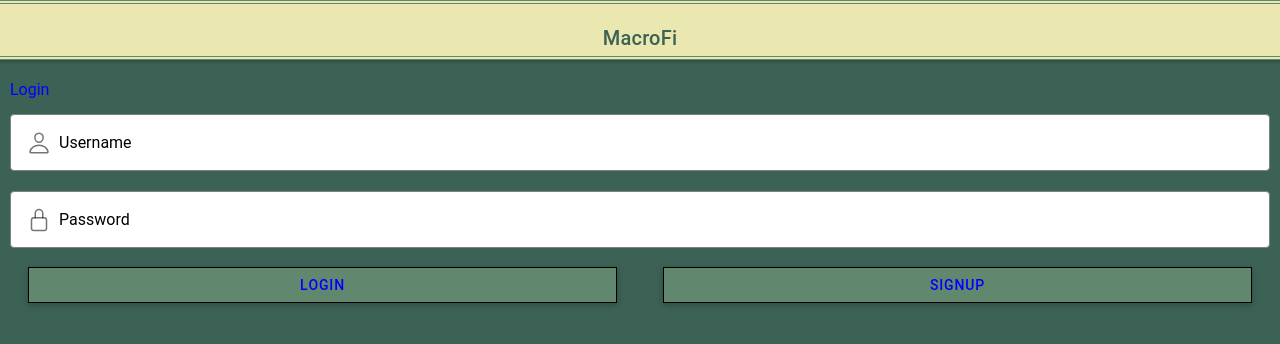
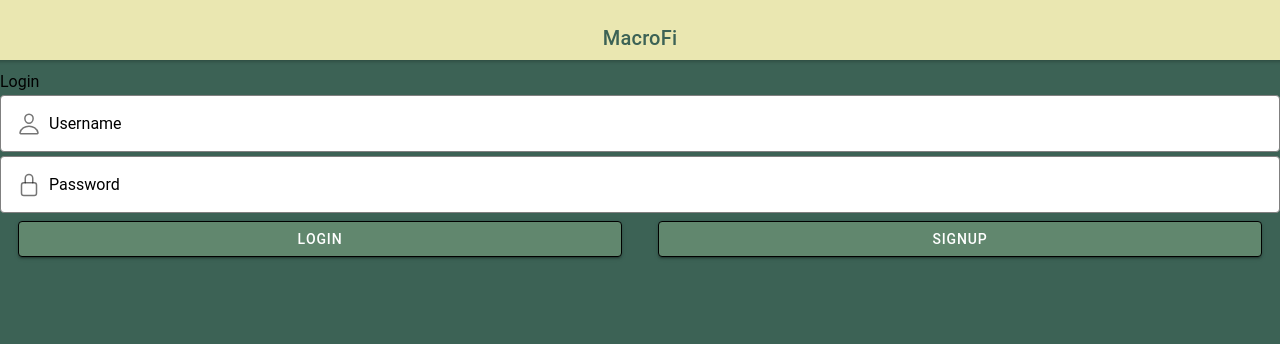
Before and after one commit to MacroFi/MacroFiApp, a React (Create React App) app: page /PeronalDataTab/EditPersonalDataPage in a window 1280 px wide. Shown: the top 344 px of the page. Built offline with nearby package versions, Linux system fonts and the light colour scheme.

Commit message:
Changed UI element styling and padding

```diff
--- a/src/components/PersonalDataInput.tsx
+++ b/src/components/PersonalDataInput.tsx
@@ -127,7 +127,7 @@ const PersonalDataInput: React.FC = () => {
 
   return (
     <React.Fragment>
-      <IonGrid class="ion-padding-vertical">
+      <IonGrid>
         <IonRow>
           <IonCol>
             <IonItem>
@@ -213,9 +213,9 @@ const PersonalDataInput: React.FC = () => {
             </IonItem>
           </IonCol>
         </IonRow>
-      </IonGrid>
 
-      <IonGrid>
+        <IonRow>
+          <IonCol>
             <IonItem lines="full">
               <IonIcon icon={fastFoodOutline} slot="start"></IonIcon>
               <IonLabel>Food Prefrences</IonLabel>
@@ -236,9 +236,11 @@ const PersonalDataInput: React.FC = () => {
                 <IonSelectOption value="thai">Thai</IonSelectOption>
               </IonSelect>
             </IonItem>
-      </IonGrid>
+          </IonCol>
+        </IonRow>
 
-      <IonGrid>
+        <IonRow>
+          <IonCol>
             <IonItem lines="full">
               <IonIcon icon={alertCircleOutline} slot="start"></IonIcon>
               <IonLabel>Dietary Restrictions</IonLabel>
@@ -264,8 +266,9 @@ const PersonalDataInput: React.FC = () => {
                 <IonSelectOption value="no_soy">NO Soy</IonSelectOption>
               </IonSelect>
             </IonItem>
+          </IonCol>
+        </IonRow>
       </IonGrid>
-
       <IonGrid>
         <IonRow>
           <IonCol className="ion-text-center">
--- a/src/pages/HomeTab/HomeTabMainPage.tsx
+++ b/src/pages/HomeTab/HomeTabMainPage.tsx
@@ -10,12 +10,11 @@ import {
   IonButton,
   IonGrid,
   IonItem,
-  IonLabel
+  IonLabel,
 } from "@ionic/react";
 
 import { useRef, useState } from "react";
 import RestaurantCard from "../../components/RestaurantCard";
-
 
 const HomeTabMainPage: React.FC = () => {
   const searchRef = useRef<HTMLIonSearchbarElement>(null);
@@ -72,14 +71,14 @@ const HomeTabMainPage: React.FC = () => {
     <IonPage>
       <IonHeader>
         <IonToolbar>
-          <IonTitle>MacroFi</IonTitle>
+          <IonTitle className="ion-text-center">MacroFi</IonTitle>
         </IonToolbar>
       </IonHeader>
 
       <IonContent fullscreen>
         <IonGrid>
           <IonRow>
-            <IonCol class="ion-text-center">
+            <IonCol className="ion-text-center">
               <IonItem
                 routerLink="/app/HomeTab/MealEntry"
                 routerDirection="forward"
@@ -97,13 +96,8 @@ const HomeTabMainPage: React.FC = () => {
                 inputmode="text"
               ></IonSearchbar>
             </IonCol>
-            <IonCol class="ion-text-center">
-              <IonButton
-                onClick={getSearch}
-                shape="round"
-                fill="solid"
-                size="small"
-              >
+            <IonCol className="ion-text-center">
+              <IonButton onClick={getSearch} fill="solid" size="small">
                 Enter
               </IonButton>
             </IonCol>
--- a/src/pages/PersonalDataTab/EditPersonalDataPage.tsx
+++ b/src/pages/PersonalDataTab/EditPersonalDataPage.tsx
@@ -19,7 +19,7 @@ const EditPersonalDataPage: React.FC = () => {
           <IonButtons slot="start">
             <IonBackButton text=""></IonBackButton>
           </IonButtons>
-          <IonTitle>Personal Data</IonTitle>
+          <IonTitle class="ion-text-center">Personal Data</IonTitle>
         </IonToolbar>
       </IonHeader>
 
--- a/src/pages/css/App.css
+++ b/src/pages/css/App.css
@@ -1,109 +1,58 @@
-ion-button {
-  --background: #61876e;
-  --background-hover: #9ce0be;
-  --background-activated: #88f4be;
-  --background-focused: #88f4be;
 
-  --color: blue;
-
-  --border-radius: 0;
-  --border-color: #000;
-  --border-style: solid;
-  --border-width: 1px;
-
-  --box-shadow: 0 2px 6px 0 rgb(0, 0, 0, 0.25);
-
-  --ripple-color: deeppink;
-
+/* HEADER CSS STYLING */
+ion-title {
+  padding-top: 16px;
+}
+ion-toolbar {
+  --background: #eae7b1;
+  --color: #3c6255;
   --padding-top: 10px;
   --padding-bottom: 10px;
 }
 
-ion-back-button {
-  --padding-top: 18px;
-  --icon-font-size: 20px;
-}
 
-.item {
-  margin: 5px auto;
-}
 
-ion-toolbar {
-  --background: #eae7b1;
-  --color: #3c6255;
 
-  --border-color: #61876e;
-  --border-width: 4px 0;
-  --border-style: double;
-
-  /*--min-height: 80px;*/
+ion-content {
+  --background: #3c6255;
   --padding-top: 10px;
   --padding-bottom: 10px;
 }
-
-ion-content {
-  --background: #3c6255;
-  --background-hover: #9ce0be;
-  --background-activated: #88f4be;
-  --background-focused: #88f4be;
-
-  --color: blue;
-
-  --border-radius: 0;
+ion-button {
+  --background: #61876e;
   --border-color: #000;
   --border-style: solid;
   --border-width: 1px;
-
-  --box-shadow: 0 2px 6px 0 rgb(0, 0, 0, 0.25);
-
   --ripple-color: deeppink;
-
-  --padding-top: 10px;
-  --padding-bottom: 10px;
+}
+ion-back-button {
+  --padding-top: 18px;
+  --icon-font-size: 25px;
+}
+ion-grid {
+  padding: 0;
+  padding-bottom: 2px;
+}
+ion-col {
+  padding: 0;
+  padding-bottom: 2px;
+  padding-top: 2px
 }
 
+
+
+/* Restaurant Card CSS */
+ion-card-title {
+  font-size: 130%;
+}
 img {
   aspect-ratio: 1/1;
   object-fit: cover;
 }
 
-ion-card-title {
-  font-size: 130%;
-}
-
-ion-title {
-  padding-top: 16px;
-  text-align: center;
-}
-
-ion-button {
-    --background: #61876e;
-    --background-hover: #9ce0be;
-    --background-activated: #88f4be;
-    --background-focused: #88f4be;
-
-    --color: blue;
-
-    --border-radius: 0;
-    --border-color: #000;
-    --border-style: solid;
-    --border-width: 1px;
-
-    --box-shadow: 0 2px 6px 0 rgb(0, 0, 0, 0.25);
-
-    --ripple-color: deeppink;
-
-    --padding-top: 10px;
-    --padding-bottom: 10px;
-  }
 
 
-
-  ion-back-button {
-    --padding-top: 18px;
-    --icon-font-size: 20px;
-  }
-
-  ion-header {
-    --padding-top: 30px;
-  }
+/* (Steven) I prefer without margin */
+/* ion-item {
+  margin: 5px auto;
+} */
```
Lines whose indentation alone changed are shown as unchanged.
